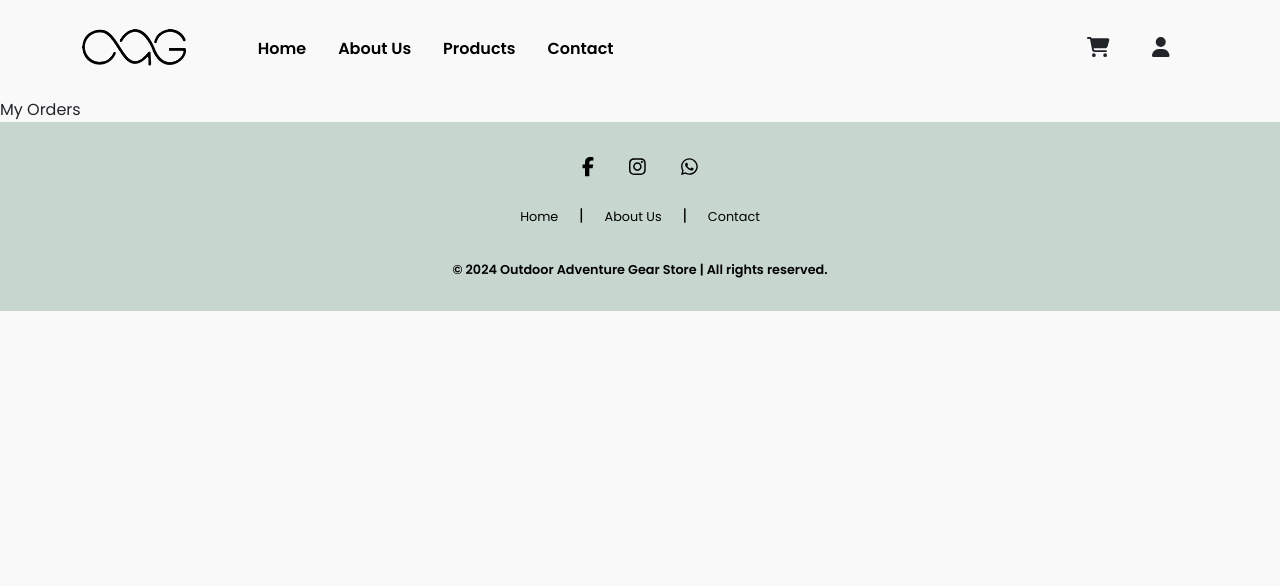
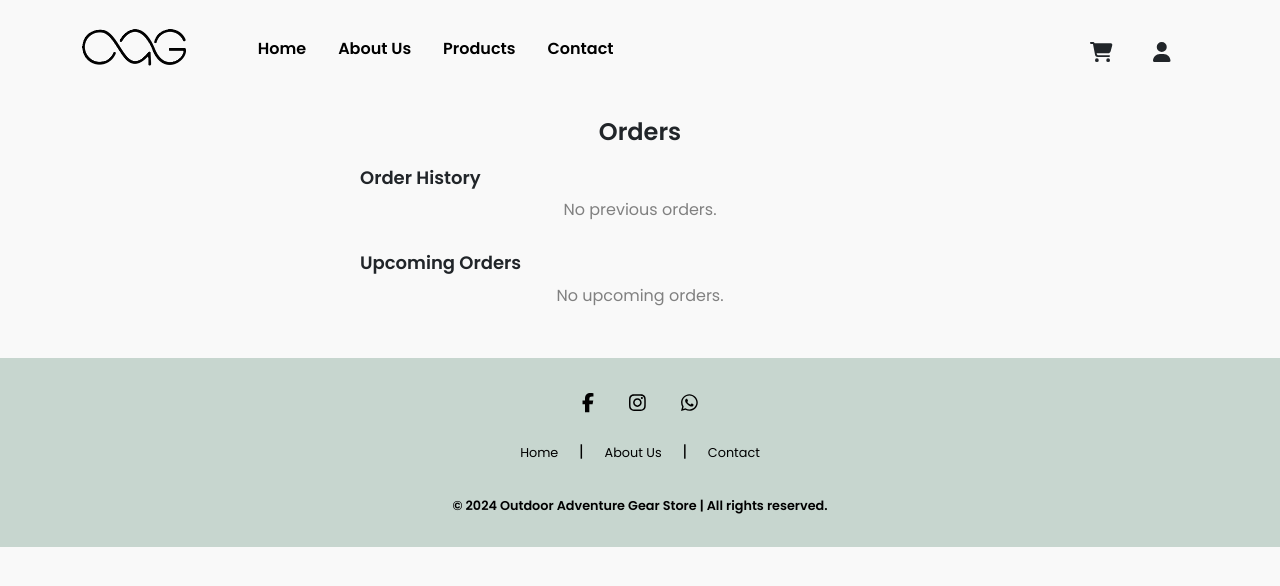
Before and after one commit to shamshussein/OAGS, a React (Create React App) app in the folder frontend/: page /orders in a window 1280 px wide. Shown: the top 586 px of the page. Built offline with nearby package versions, Linux system fonts and the light colour scheme.

Commit message:
order history page

```diff
--- a/frontend/jsconfig.json
+++ b/frontend/jsconfig.json
@@ -1,6 +1,7 @@
 {
     "compilerOptions": {
-      "baseUrl": "src"
+      "baseUrl": "src",
+
     },
     "include": ["src"]
   }
--- a/frontend/package.json
+++ b/frontend/package.json
@@ -18,9 +18,11 @@
     "react-bootstrap": "^2.10.7",
     "react-bootstrap-icons": "^1.11.5",
     "react-dom": "^19.0.0",
+    "react-image-crop": "^11.0.7",
     "react-ripples": "^2.2.1",
     "react-router-dom": "^7.1.1",
     "react-scripts": "^5.0.1",
+    "react-toastify": "^11.0.3",
     "swiper": "^11.2.1"
   },
   "scripts": {
--- a/frontend/src/App.js
+++ b/frontend/src/App.js
@@ -11,6 +11,7 @@ import ContactUs from 'pages/contact/ContactUs';
 import AboutUs from 'pages/about/AboutUs';
 import EditProfile from 'Components/layout/NavBar/EditProfile';
 import Checkout from 'pages/checkout/Checkout';
+import Orders from 'pages/order/Orders';
 
 function App() {
   return (
@@ -71,7 +72,7 @@ function App() {
         path="/orders"
         element={
           <MainLayout>
-            <div>My Orders</div>
+            <Orders />
           </MainLayout>
         }
       />
--- a/frontend/src/Components/Product/ProductItem.css
+++ b/frontend/src/Components/Product/ProductItem.css
@@ -54,7 +54,6 @@ margin-left: 2vh;
   margin-bottom: 0.5rem;
   margin-top: 1vh;
   transition: opacity 0.3s ease;
-
 }
 
 .product-item-card:hover .product-item-image,
--- a/frontend/src/Components/Product/ProductItem.js
+++ b/frontend/src/Components/Product/ProductItem.js
@@ -76,8 +76,8 @@ const ProductItem = ({ product, discountPercentage }) => {
         <div className="col-md-8 d-flex flex-column justify-content-between">
           <div className="card-body">
             <h5 className="card-title">{product.productName}</h5>
-            <p className="card-text"><strong>Category:</strong> {product.productCategory}</p>
-            <p className="card-text"><strong>Quantity:</strong> {product.productQuantity}</p>
+            {/* <p className="card-text"><strong>Category:</strong> {product.productCategory}</p> */}
+            <p className="card-text"><strong>Stock:</strong> {product.productQuantity}</p>
             <p className="card-text">
               <span className="price">${productPrice.toFixed(2)}</span>
               <span className="discounted">${discountedPrice.toFixed(2)}</span>
--- /dev/null
+++ b/frontend/src/pages/order/Orders.js
@@ -0,0 +1,91 @@
+import { useState, useEffect } from "react";
+import { toast } from "react-toastify";
+import "styles/Orders.css"
+
+export default function OrdersPage() {
+  const [orders, setOrders] = useState({ history: [], upcoming: [] });
+  const [loading, setLoading] = useState(true);
+
+  useEffect(() => {
+    fetchOrders();
+  }, []);
+
+  const fetchOrders = async () => {
+    try {
+      const response = await fetch();
+      const data = await response.json();
+      setOrders(data);
+      setLoading(false);
+    } catch (error) {
+      console.error("Error fetching orders:", error);
+      toast.error("Failed to load orders.");
+      setLoading(false);
+    }
+  };
+
+  const reorder = async (order) => {
+    try {
+      await fetch();
+      toast.success(`Reordered: ${order.items.join(", ")}`);
+    } catch (error) {
+      toast.error("Reorder failed.");
+    }
+  };
+
+  const cancelOrder = async (orderId) => {
+    try {
+      await fetch(`https://api.example.com/orders/${orderId}/cancel`, {
+        method: "DELETE",
+      });
+      setOrders((prev) => ({
+        ...prev,
+        upcoming: prev.upcoming.filter((order) => order.id !== orderId),
+      }));
+      toast.error("Order Cancelled");
+    } catch (error) {
+      toast.error("Failed to cancel order.");
+    }
+  };
+
+  if (loading) return <p className="loading-text">Loading orders...</p>;
+
+  return (
+    <div className="orders-container">
+      <h2 className="title">Orders</h2>
+
+      {/* Order History */}
+      <div className="section">
+        <h3 className="section-title">Order History</h3>
+        {orders.history.length === 0 ? (
+          <p className="empty-text">No previous orders.</p>
+        ) : (
+          orders.history.map((order) => (
+            <div key={order.id} className="order-card">
+              <p><strong>Items:</strong> {order.items.join(", ")}</p>
+              <p><strong>Date:</strong> {order.date}</p>
+              <button className="btn primary" onClick={() => reorder(order)}>Reorder</button>
+            </div>
+          ))
+        )}
+      </div>
+
+      {/* Upcoming Orders */}
+      <div className="section">
+        <h3 className="section-title">Upcoming Orders</h3>
+        {orders.upcoming.length === 0 ? (
+          <p className="empty-text">No upcoming orders.</p>
+        ) : (
+          orders.upcoming.map((order) => (
+            <div key={order.id} className="order-card">
+              <p><strong>Items:</strong> {order.items.join(", ")}</p>
+              <p><strong>Status:</strong> {order.status}</p>
+              {order.status === "Active" && (
+                <button className="btn danger" onClick={() => cancelOrder(order.id)}>Cancel Order</button>
+              )}
+            </div>
+          ))
+        )}
+      </div>
+    </div>
+  );
+}
--- /dev/null
+++ b/frontend/src/styles/Orders.css
@@ -0,0 +1,74 @@
+.orders-container {
+    max-width: 600px;
+    margin: auto;
+    padding: 20px;
+  }
+
+  .title {
+    text-align: center;
+    font-size: 24px;
+    font-weight: bold;
+    margin-bottom: 20px;
+  }
+
+  .section {
+    margin-bottom: 30px;
+  }
+
+  .section-title {
+    font-size: 18px;
+    font-weight: bold;
+    margin-bottom: 10px;
+  }
+
+  .order-card {
+    background: #fff;
+    padding: 15px;
+    border-radius: 8px;
+    box-shadow: 0 2px 5px rgba(0, 0, 0, 0.1);
+    margin-bottom: 10px;
+  }
+
+  .order-card p {
+    margin: 5px 0;
+  }
+
+  .empty-text {
+    color: gray;
+    text-align: center;
+  }
+
+  .loading-text {
+    text-align: center;
+    font-size: 18px;
+    color: gray;
+  }
+
+  .btn {
+    display: inline-block;
+    padding: 8px 12px;
+    border-radius: 5px;
+    font-size: 14px;
+    cursor: pointer;
+    margin-top: 10px;
+    border: none;
+    transition: 0.3s;
+  }
+
+  .btn.primary {
+    background: #007bff;
+    color: white;
+  }
+
+  .btn.primary:hover {
+    background: #0056b3;
+  }
+
+  .btn.danger {
+    background: #dc3545;
+    color: white;
+  }
+
+  .btn.danger:hover {
+    background: #a71d2a;
+  }
```
Also changed, not shown: 1 other file (tests, documents, lock files or other folders).
